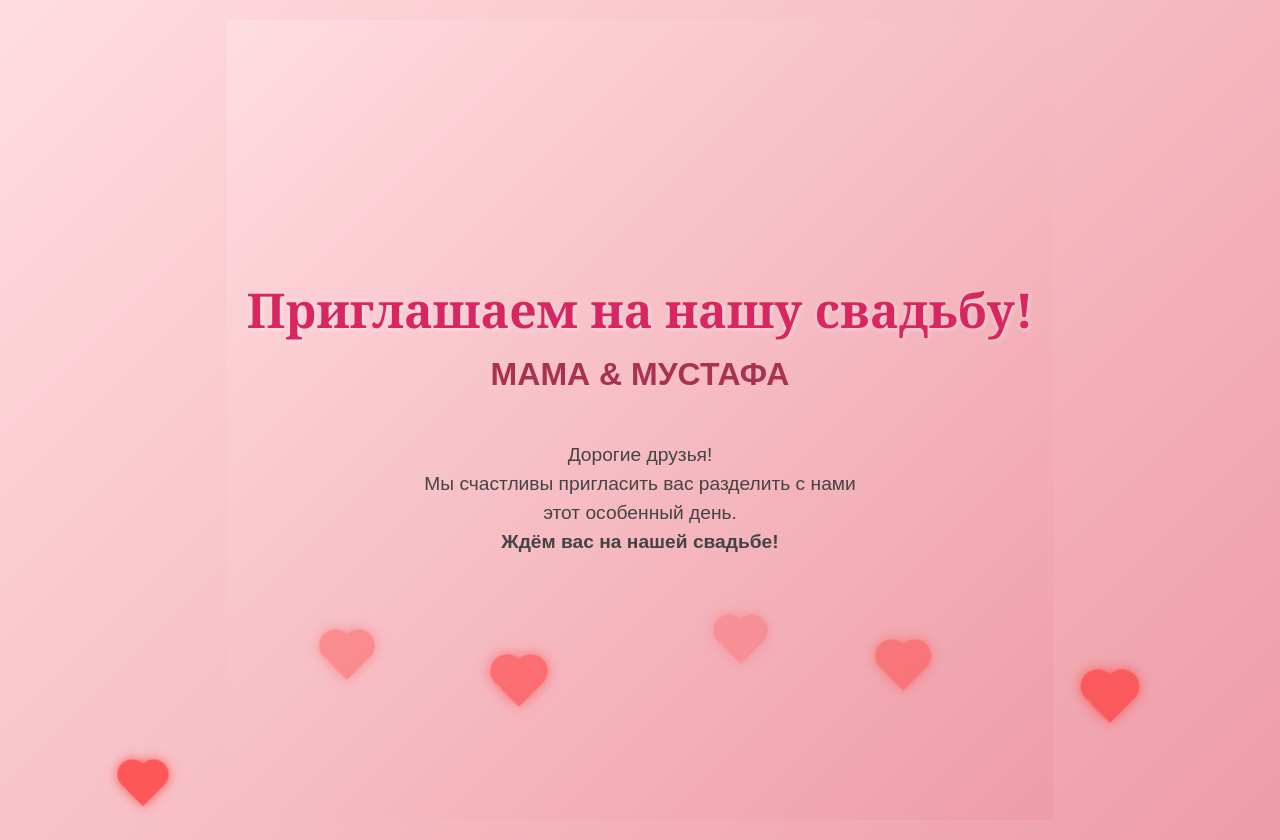
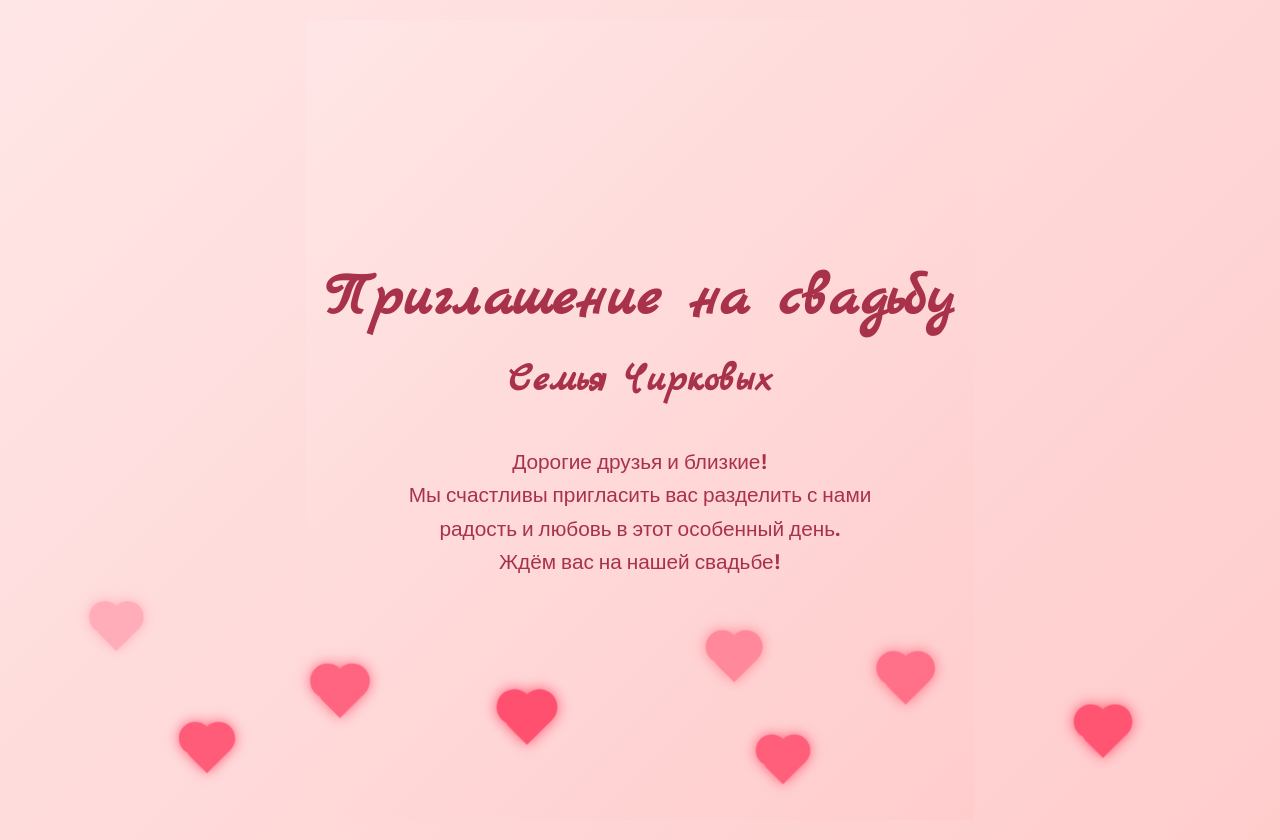
Before and after one commit to norch31312/wedding-invitation, a plain HTML site: page index.html in a window 1280 px wide. Drawn offline with Linux system fonts and the light colour scheme.

Commit message:
Add files via upload

```diff
--- a/index.html
+++ b/index.html
@@ -3,90 +3,87 @@
 <head>
   <meta charset="UTF-8" />
   <meta name="viewport" content="width=device-width, initial-scale=1" />
-  <title>Приглашение на свадьбу МАМУ и МУСТАФУ</title>
+  <title>Приглашение на свадьбу семьи Чирковых</title>
   <style>
+    @import url('https://fonts.googleapis.com/css2?family=Marck+Script&family=Poppins:wght@600&display=swap');
+
     body, html {
       margin: 0; padding: 0; height: 100%;
-      background: linear-gradient(135deg, #ffdde1 0%, #ee9ca7 100%);
-      font-family: 'Arial', sans-serif;
+      background: linear-gradient(135deg, #ffe6e6 0%, #ffcccc 100%);
+      font-family: 'Poppins', sans-serif;
       display: flex;
       justify-content: center;
       align-items: center;
       flex-direction: column;
       text-align: center;
-      color: #444;
+      color: #a8324a;
       overflow: hidden;
       padding: 20px;
     }
+
     h1 {
-      font-family: 'Georgia', serif;
-      font-size: 3rem;
-      color: #d72660;
+      font-family: 'Marck Script', cursive;
+      font-size: 3.8rem;
       margin-bottom: 0.3em;
-      text-shadow: 1px 1px 5px #fff8;
+      text-shadow: 1px 1px 8px #fff0;
     }
+
     .names {
-      font-size: 2rem;
-      color: #a83250;
-      margin-bottom: 1.5em;
-      font-weight: bold;
+      font-family: 'Marck Script', cursive;
+      font-size: 2.5rem;
+      margin-bottom: 1em;
+      font-weight: 700;
     }
+
     .invite-text {
-      font-size: 1.2rem;
-      max-width: 450px;
-      line-height: 1.5;
+      font-size: 1.3rem;
+      max-width: 480px;
+      line-height: 1.6;
       margin-bottom: 2em;
       user-select: none;
     }
-    .photo-container {
-      position: relative;
-      width: 320px;
-      max-width: 90vw;
-      border-radius: 20px;
-      overflow: hidden;
-      box-shadow: 0 8px 32px rgba(255, 60, 0, 0.2);
-      margin-bottom: 2em;
-    }
-    .photo-container img {
-      width: 100%;
-      display: block;
-    }
-    /* Анимированные сердечки */
+
+    /* Контейнер для анимированных сердечек */
     .hearts {
-      position: absolute;
-      top: 0; left: 0; right: 0; bottom: 0;
+      position: fixed;
+      top: 0; left: 0; width: 100%; height: 100%;
       pointer-events: none;
       overflow: visible;
-      z-index: 10;
+      z-index: 0;
     }
+
     .heart {
       position: absolute;
       width: 30px;
       height: 30px;
-      background: #ff3b3b;
+      background: #ff4d6d;
       transform: rotate(-45deg);
       opacity: 0.8;
-      animation: floatUp 5s linear infinite;
+      animation: floatUp 6s linear infinite;
       border-radius: 8px 8px 0 0;
-      filter: drop-shadow(0 0 6px #ff3b3b);
+      filter: drop-shadow(0 0 6px #ff4d6d);
     }
+
     .heart::before,
     .heart::after {
       content: "";
       position: absolute;
       width: 30px;
       height: 30px;
-      background: #ff3b3b;
+      background: #ff4d6d;
       border-radius: 50%;
     }
+
     .heart::before {
       top: -15px;
       left: 0;
     }
+
     .heart::after {
       top: 0;
       left: 15px;
     }
+
     @keyframes floatUp {
       0% {
         opacity: 0.8;
@@ -94,30 +91,32 @@
       }
       50% {
         opacity: 1;
-        transform: translate(0, -50px) rotate(-45deg) scale(1.2);
+        transform: translate(0, -70px) rotate(-45deg) scale(1.2);
       }
       100% {
         opacity: 0;
-        transform: translate(var(--x, 0), -180px) rotate(-45deg) scale(1);
+        transform: translate(var(--x, 0), -200px) rotate(-45deg) scale(1);
       }
     }
-    /* Позиции и задержки для сердечек */
-    .heart:nth-child(1) { left: 10%; bottom: 0; --x: -30px; animation-delay: 0s; }
-    .heart:nth-child(2) { left: 25%; bottom: 0; --x: 20px; animation-delay: 1s; }
-    .heart:nth-child(3) { left: 40%; bottom: 0; --x: -20px; animation-delay: 1.5s; }
-    .heart:nth-child(4) { left: 55%; bottom: 0; --x: 30px; animation-delay: 0.7s; }
-    .heart:nth-child(5) { left: 70%; bottom: 0; --x: -15px; animation-delay: 1.2s; }
-    .heart:nth-child(6) { left: 85%; bottom: 0; --x: 25px; animation-delay: 1.8s; }
+
+    /* Разные позиции и задержки для сердечек */
+    .heart:nth-child(1) { left: 10%; bottom: 0; --x: -40px; animation-delay: 0s; }
+    .heart:nth-child(2) { left: 25%; bottom: 0; --x: 30px; animation-delay: 1.5s; }
+    .heart:nth-child(3) { left: 40%; bottom: 0; --x: -25px; animation-delay: 2.2s; }
+    .heart:nth-child(4) { left: 55%; bottom: 0; --x: 35px; animation-delay: 0.7s; }
+    .heart:nth-child(5) { left: 70%; bottom: 0; --x: -20px; animation-delay: 1.2s; }
+    .heart:nth-child(6) { left: 85%; bottom: 0; --x: 25px; animation-delay: 2.8s; }
+    .heart:nth-child(7) { left: 15%; bottom: 0; --x: -30px; animation-delay: 3.5s; }
+    .heart:nth-child(8) { left: 60%; bottom: 0; --x: 40px; animation-delay: 4s; }
+
     @media (max-width: 600px) {
-      h1 { font-size: 2rem; }
-      .names { font-size: 1.5rem; }
-      .photo-container { width: 90vw; }
-      .invite-text { max-width: 90vw; font-size: 1rem; }
+      h1 { font-size: 2.8rem; }
+      .names { font-size: 1.8rem; }
+      .invite-text { max-width: 90vw; font-size: 1.1rem; }
     }
   </style>
 </head>
 <body>
-
 
   <div class="hearts">
     <div class="heart"></div>
@@ -126,14 +125,17 @@
     <div class="heart"></div>
     <div class="heart"></div>
     <div class="heart"></div>
+    <div class="heart"></div>
+    <div class="heart"></div>
   </div>
+
+  <h1>Приглашение на свадьбу</h1>
+  <div class="names">Семья Чирковых</div>
+  <div class="invite-text">
+    Дорогие друзья и близкие!<br />
+    Мы счастливы пригласить вас разделить с нами радость и любовь в этот особенный день.<br />
+    Ждём вас на нашей свадьбе!
   </div>
-  <h1>Приглашаем на нашу свадьбу!</h1>
-  <div class="names">МАМА & МУСТАФА</div>
-  <div class="invite-text">
-    Дорогие друзья!<br />
-    Мы счастливы пригласить вас разделить с нами этот особенный день.<br />
-    <strong>Ждём вас на нашей свадьбе!</strong>
-  </div>
+
 </body>
 </html>
```
Lines whose indentation alone changed are shown as unchanged.
